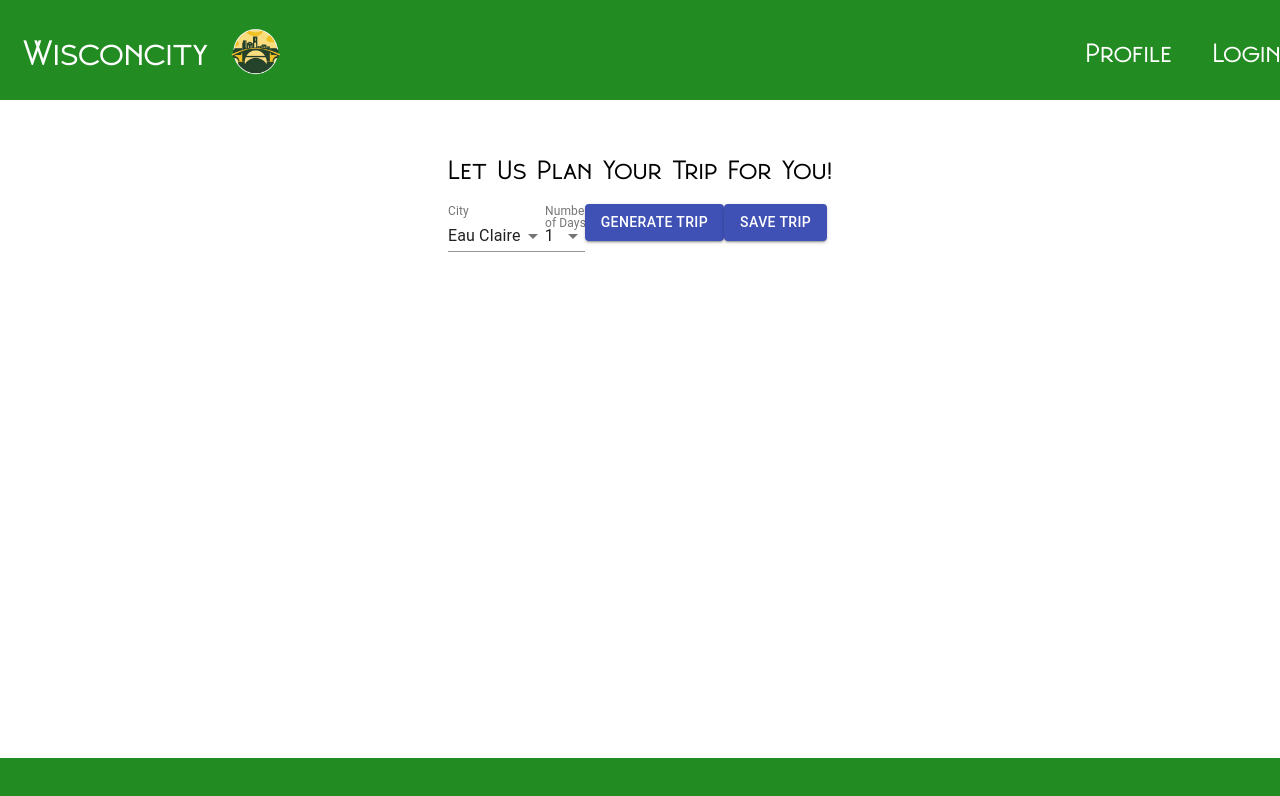
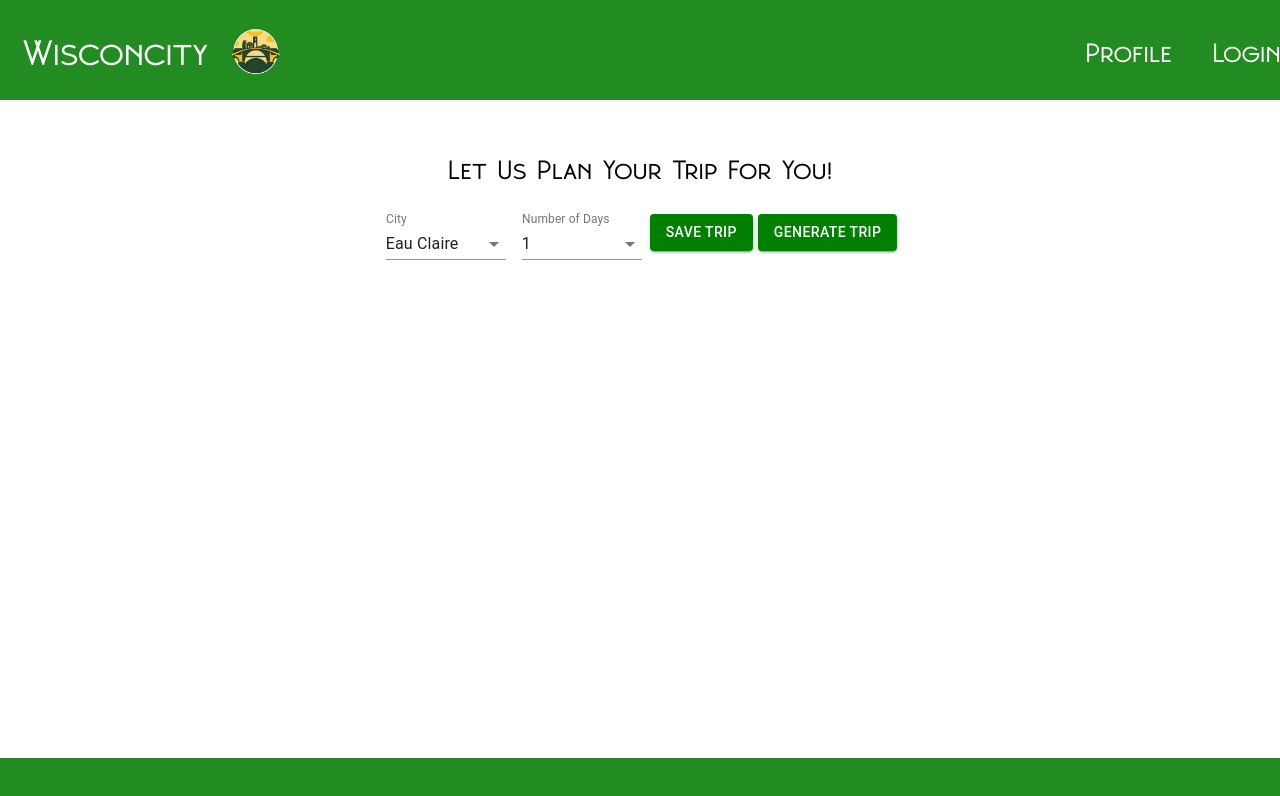
Before and after one commit to jlanglois117/itinerary_generator, a React (Create React App) app: page /generator in a window 1280 px wide. Shown: the top 796 px of the page. Built offline with nearby package versions, Linux system fonts and the light colour scheme.

Commit message:
CSS changes

```diff
--- a/src/components/Content/Generator/Generator.jsx
+++ b/src/components/Content/Generator/Generator.jsx
@@ -4,8 +4,11 @@ import { getPlacesData } from '../../../api';
 import PlaceDetails from '../PlaceDetails/PlaceDetails';
 import '../Content.css';
 
+import useStyles from './styles';
 
 const Generator = () => {
+
+  const classes = useStyles();
 
     const [trips, setTrips] = useState([]);
     const [city, setCity] = useState('eauclaire');
@@ -89,7 +92,7 @@ const Generator = () => {
       <div>
       <h2>Let Us Plan Your Trip For You!</h2>
 
-      <FormControl>
+      <FormControl className={classes.formControl}>
         <InputLabel>City</InputLabel>
         <Select value={city} onChange={(e) => {
             console.log(e);
@@ -110,7 +113,7 @@ const Generator = () => {
             <MenuItem value="greenbay">Green Bay</MenuItem>
         </Select>
       </FormControl>
-      <FormControl>
+      <FormControl className={classes.formControl}>
         <InputLabel id="days-label">Number of Days</InputLabel>
         <Select value={days} onChange={(e) => {setDays(e.target.value)}}>
           <MenuItem value={1}>1</MenuItem>
@@ -122,8 +125,8 @@ const Generator = () => {
           <MenuItem value={7}>7</MenuItem>
         </Select>
       </FormControl>
-      <Button variant="contained" color="primary" onClick={handleGenerateTrips}>Generate Trip</Button>
-      <Button variant="contained" color="primary" onClick={saveTrips}>Save Trip</Button>
+      <Button className={classes.buttons} variant="contained" color="primary" style={{backgroundColor: 'green'}} onClick={handleGenerateTrips}>Generate Trip</Button>
+      <Button className={classes.buttons} variant="contained" color="primary" style={{backgroundColor: 'green'}}onClick={saveTrips}>Save Trip</Button>
       <Grid container spacing={3}>
   {trips &&
     trips.map((trip, i) => (
--- a/src/components/Content/Generator/styles.js
+++ b/src/components/Content/Generator/styles.js
@@ -2,7 +2,7 @@ import { makeStyles } from "@material-ui/core/styles";
 
 export default makeStyles((theme) => ({
     formControl: {
-        margin: theme.spacing(1), minWidth: 120, marginBottom: '30px',
+        margin: theme.spacing(1), minWidth: 120, marginBottom: '30px', position:'relative',
 
     },
     selectEmpty: {
@@ -20,5 +20,13 @@ export default makeStyles((theme) => ({
     list: {
         height: '75vh', overflow: 'auto',
     },
-
+    buttons:{
+        backgroundColor: '#228B22',
+        float: 'right',
+        marginTop: '10px',
+        display: 'flex',
+        justifyContent: 'center',
+        marginRight:'5px',
+        position: 'relative',
+    }
 }));
```
